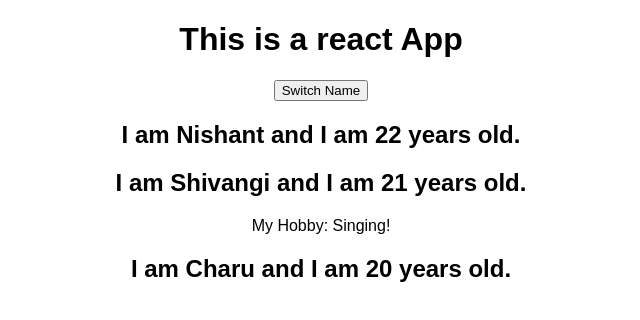
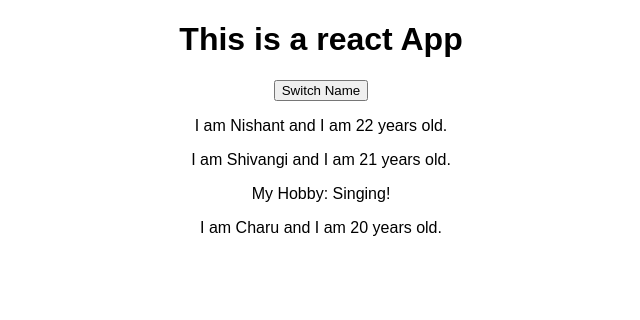
Before and after one commit to nishantsanu/learn_REACT, a React (Create React App) app: page / in a window 1280 px wide. Shown: the top 320 px of the page, without its empty margins (319-959 px from the left). Built offline with nearby package versions, Linux system fonts and the light colour scheme.

Commit message:
passing method references btwn two components

```diff
--- a/src/App.js
+++ b/src/App.js
@@ -13,12 +13,12 @@ class App extends Component {
     something:"something else"
   }
 
-  nameSwitchHandler =()=>{
-    console.log("was clicked");
+  nameSwitchHandler =(newName)=>{
+    //console.log("was clicked");
     //dont do this it wont work_____this.state.persons[0].name="sanu";
     this.setState({
       persons:[
-        {name: "Sanu",age:"22"},
+        {name: newName,age:"22"},
         {name:"Shivangi",age:"21"},
         {name:"Charu",age:"18"}
       ]
@@ -32,13 +32,14 @@ class App extends Component {
     return (
       <div className="App">
         <h1>This is a react App</h1>
-        <button onClick={this.nameSwitchHandler}>Switch Name</button>
+        <button onClick={this.nameSwitchHandler.bind(this,"Preksha")}>Switch Name</button>
         <Person
           name={this.state.persons[0].name}
           age={this.state.persons[0].age}/>
         <Person
           name={this.state.persons[1].name}
-          age={this.state.persons[1].age}>
+          age={this.state.persons[1].age}
+          click={this.nameSwitchHandler.bind(this,"Shubhi")}>
             My Hobby: Singing!
         </Person>
         <Person
--- a/src/Person/Person.js
+++ b/src/Person/Person.js
@@ -3,7 +3,7 @@ import React from 'react';
 const person =(props)=>{
     return(
         <div>
-            <h2>I am {props.name} and I am {props.age} years old.</h2>
+            <p onClick={props.click}>I am {props.name} and I am {props.age} years old.</p>
             <p>{props.children}</p>
         </div>
 
```
